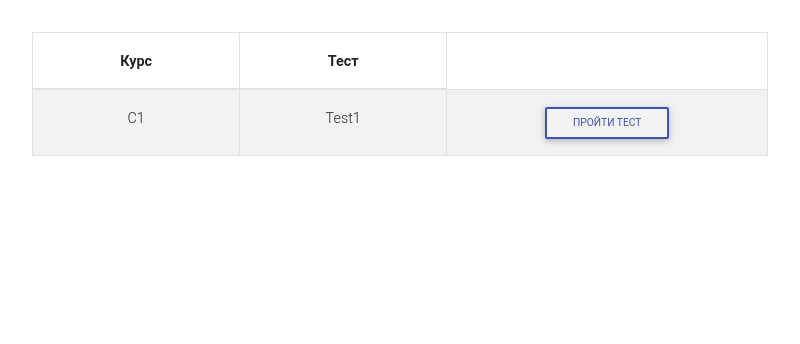
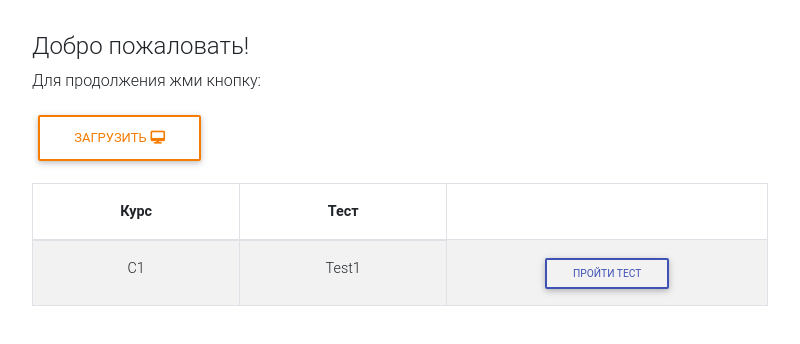
Before and after one commit to Nati098/test_system, an Electron app: page part_for_students/index.html in a window 800 px wide. Drawn offline with nearby package versions, Linux system fonts and the light colour scheme.

Commit message:
Added button

```diff
--- a/part_for_students/index.html
+++ b/part_for_students/index.html
@@ -21,6 +21,11 @@
   </head>
   <body>
     <div id="main" class="wrapper-editor">
+
+      <h4>Добро пожаловать!</h4>
+      <p>Для продолжения жми кнопку:</p>
+      <a role="button" class="btn btn-outline-orange" onclick="onLoadBtnClick()">Загрузить<i class="fas fa-desktop pl-1"></i></a>
+      <p> </p>
 
       <table id="table-tests" class="table table-striped table-bordered" cellspacing="0" width="100%">
         <thead>
@@ -193,6 +198,9 @@
   let tests = null;
 
 
+  function onLoadBtnClick() {
+    // TODO: load btn
+  }
 
   $('#table-tests').on('click', '.row-run', function () {
     let course = $(this).parents("tr").attr("data-course");
```
